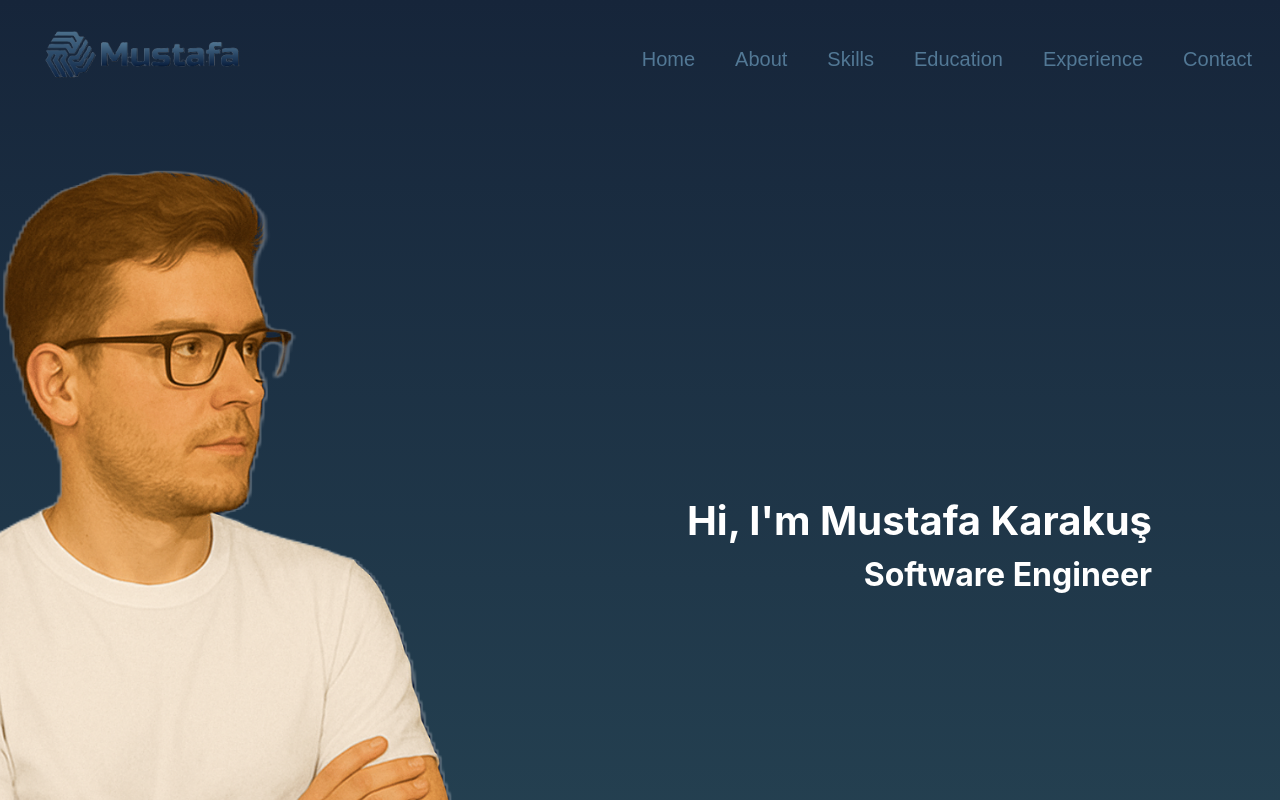
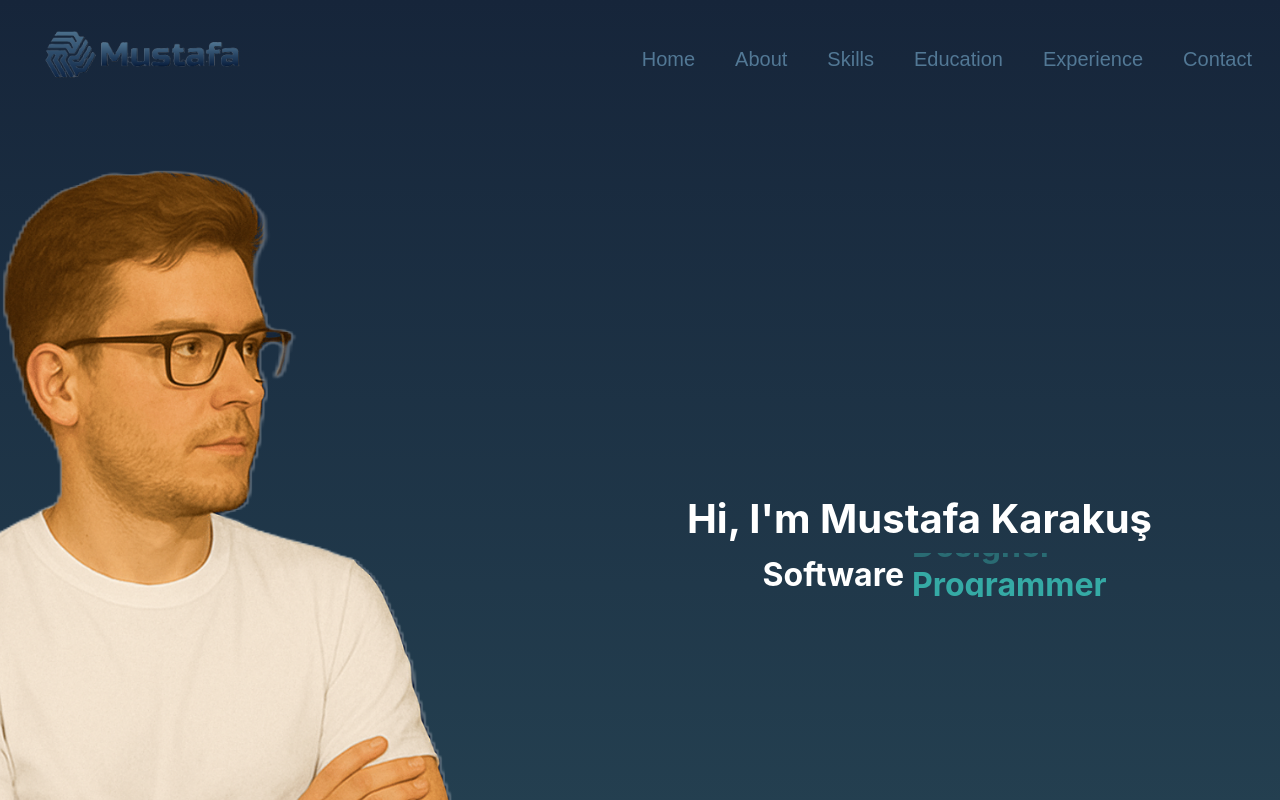
Before and after one commit to MustafaKarakus1/portfolio, a React (Create React App) app: page / in a window 1280 px wide. Shown: the top 800 px of the page. Built offline with nearby package versions, Linux system fonts and the light colour scheme.

Commit message:
minor changes

```diff
--- a/src/Components/Footer/Footer.js
+++ b/src/Components/Footer/Footer.js
@@ -29,7 +29,7 @@ const Footer = () => {
 
   return (
     <div className={`footer ${isVisible ? 'show' : ''}`} ref={footerRef} style={{marginTop:"10vh"}} id='contact'>
-      <h1>Contact MUSTAFA</h1>
+      <h1 style={{fontSize:"2.5rem"}}>Contact <span style={{color:"turquoise"}}> MUSTAFA </span></h1>
       <h4>Get in touch with me</h4>
       <Button />
     </div>
--- a/src/Components/pages/About/About.js
+++ b/src/Components/pages/About/About.js
@@ -14,7 +14,7 @@ const pdfDownload = () => {
 const About = () => {
   return (
     <div className='about' id='about'>
-        <h1 className='about-title'>About Me</h1>
+        <h1 className='about-title'>About <span style={{color:"turquoise"}}>Me</span> </h1>
         <img src={Mustafa} alt="Logo" className='about-logo' />
         <h2>Full Stack Developer</h2>
         <span className='about-paragraph'> Hello, I am Mustafa Karakuş. I graduated from TED University Software Engineering Department in 2025 and I am a passionate engineer in the field of software development. During my university education, I gained practical experience by doing both short-term and long-term internships in Türkiye's leading institutions and organizations and reinforced my theoretical knowledge with real projects. With the experience I have gained in software development processes and my ability to work in a team, I play an effective role in achieving common goals. My curiosity in constantly learning and researching allows me to keep myself up to date in the rapidly developing world of technology. I aim to be a competent and successful software engineer in my field by making the most of every opportunity that comes my way in my career.</span>
--- a/src/Components/pages/Experience/Experience.js
+++ b/src/Components/pages/Experience/Experience.js
@@ -35,7 +35,7 @@ const Experience = () => {
 
   return (
     <div>
-    <h1 style={{ textAlign:"center", color:"white"}} id='experience'>Experience</h1>
+    <h1 style={{ textAlign:"center", color:"white" ,fontSize:"2.5rem"}} id='experience'>Experience</h1>
     <div className="scroll-list__wrp" /*ref={scrollListRef}*/ >
       <div className="item" style={{display:"flex",justifyContent:"space-between"}} >
         <span>Candidate Engineer</span>
--- a/src/Components/pages/Home/Home.css
+++ b/src/Components/pages/Home/Home.css
@@ -32,20 +32,84 @@
 .home-overlay {
     display: flex;
     flex-direction: column;
-    justify-content: center; /* Dikey ortalama */
-    align-items: flex-end;   /* Sağa yasla */
+    justify-content: center;
+    align-items: flex-end;
     height: 100%;
     color: white;
-    padding-right: 5%; /* Sağdan boşluk */
+    padding-right: 8%;
 }
 
 .home-card-text {
-    font-size: 2rem;
-    font-weight: bold;
-    text-align: right;
-    color: white;
-    margin: 0;
+  font-size: 2rem;
+  font-weight: bold;
+  text-align: right;
+  align-items: center;
+  color: white;
+  margin: 0;
+  display: flex;
+  justify-content: flex-end;
+  gap: 0.5rem;
+  flex-wrap: wrap;
+
 }
+
+.home-card-text > .static-text {
+  color: white;
+  white-space: nowrap;
+}
+
+.home-card-text > .animated-words {
+  position: relative;
+  height: 2.8rem;
+  overflow: hidden;
+  color: turquoise;
+  width: 15rem; /* genişlik veriyoruz hizalama için */
+  text-align: left;
+}
+
+.animated-words span {
+  position: absolute;
+  opacity: 0;
+  animation: animateWords 8s infinite;
+  left: 0;
+  width: 100%;
+}
+
+.animated-words span:nth-child(1) {
+  animation-delay: 0s;
+}
+.animated-words span:nth-child(2) {
+  animation-delay: 2s;
+}
+.animated-words span:nth-child(3) {
+  animation-delay: 4s;
+}
+.animated-words span:nth-child(4) {
+  animation-delay: 6s;
+}
+
+@keyframes animateWords {
+  0% {
+    opacity: 0;
+    transform: translateY(100%);
+  }
+  10% {
+    opacity: 1;
+    transform: translateY(0);
+  }
+  25% {
+    opacity: 1;
+    transform: translateY(0);
+  }
+  35% {
+    opacity: 0;
+    transform: translateY(-100%);
+  }
+  100% {
+    opacity: 0;
+  }
+}
+
 
 .home-card-title {
     font-size: 2.5rem;
--- a/src/Components/pages/Home/Home.js
+++ b/src/Components/pages/Home/Home.js
@@ -9,7 +9,15 @@ const Home = () => {
         <img src={home1} className="card-img" alt="Logo" />
         <div className="home-img-overlay home-overlay">
             <h5 className="home-card-title">Hi, I'm Mustafa Karakuş</h5>
-            <p className="home-card-text">Software Engineer</p>
+            <h5 className="home-card-text">
+              <span className='static-text'>Software</span>
+              <span className='animated-words'>
+                <span>Engineer</span>
+                <span>Developer</span>
+                <span>Designer</span>
+                <span>Programmer</span>
+              </span>
+            </h5>
         </div>
         </div>
     </div>
```
